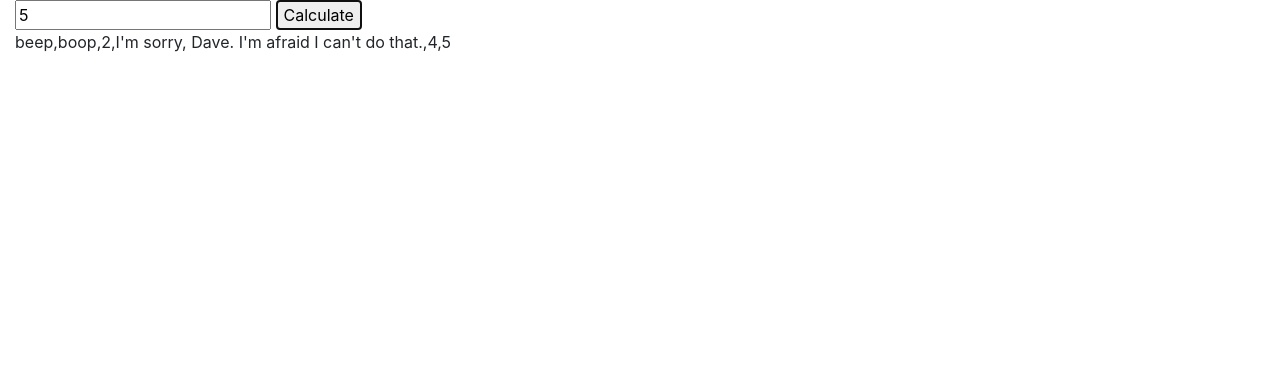
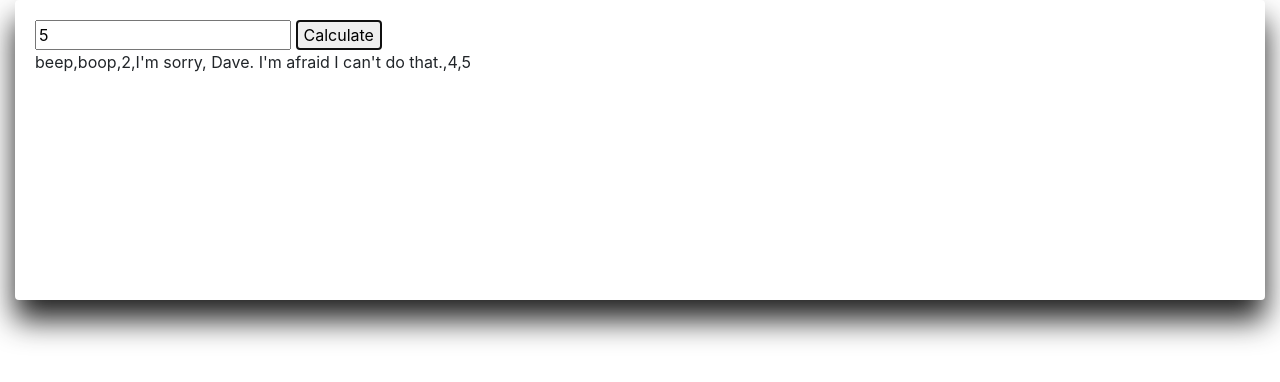
Before and after one commit to cbutton01/beep-boop, a plain HTML site: page index.html in a window 1280 px wide. Both pictures are taken after typing "5" into the empty fields and a click on the button "Calculate". Drawn offline with Linux system fonts and the light colour scheme.

Commit message:
add styling to project.  Text will now fade in on submit

```diff
--- a/css/styles.css
+++ b/css/styles.css
@@ -0,0 +1,9 @@
+.card {
+  border: 0px;
+  box-shadow: 0px 20px 30px #222;
+  height: 300px;
+}
+
+#string-input {
+  display: none;
+}
--- a/index.html
+++ b/index.html
@@ -10,11 +10,15 @@
   </head>
   <body>
     <div class="container-fluid">
-      <form id="input" class="form" action="index.html" method="post">
-        <input type="number" id="numbers">
-        <button type="submit" name="submit">Calculate</button>
-      </form>
-      <p id="string-input"></p>
+        <div class="card">
+          <div class="card-body">
+          <form id="input" class="form" action="index.html" method="post">
+            <input type="number" id="numbers">
+            <button type="submit" name="submit">Calculate</button>
+          </form>
+          <p id="string-input"></p>
+        </div>
+      </div>
     </div>
   </body>
 </html>
--- a/js/scripts.js
+++ b/js/scripts.js
@@ -42,7 +42,7 @@ $(document).ready(function(){
   $('#input').submit(function (event) {
     event.preventDefault();
     var input = finalOutput($('#numbers').val());
-    console.log(input);
-    $('#string-input').text(input);
+    $('#string-input').hide().text(input).fadeIn();
+
   })
 });
```
